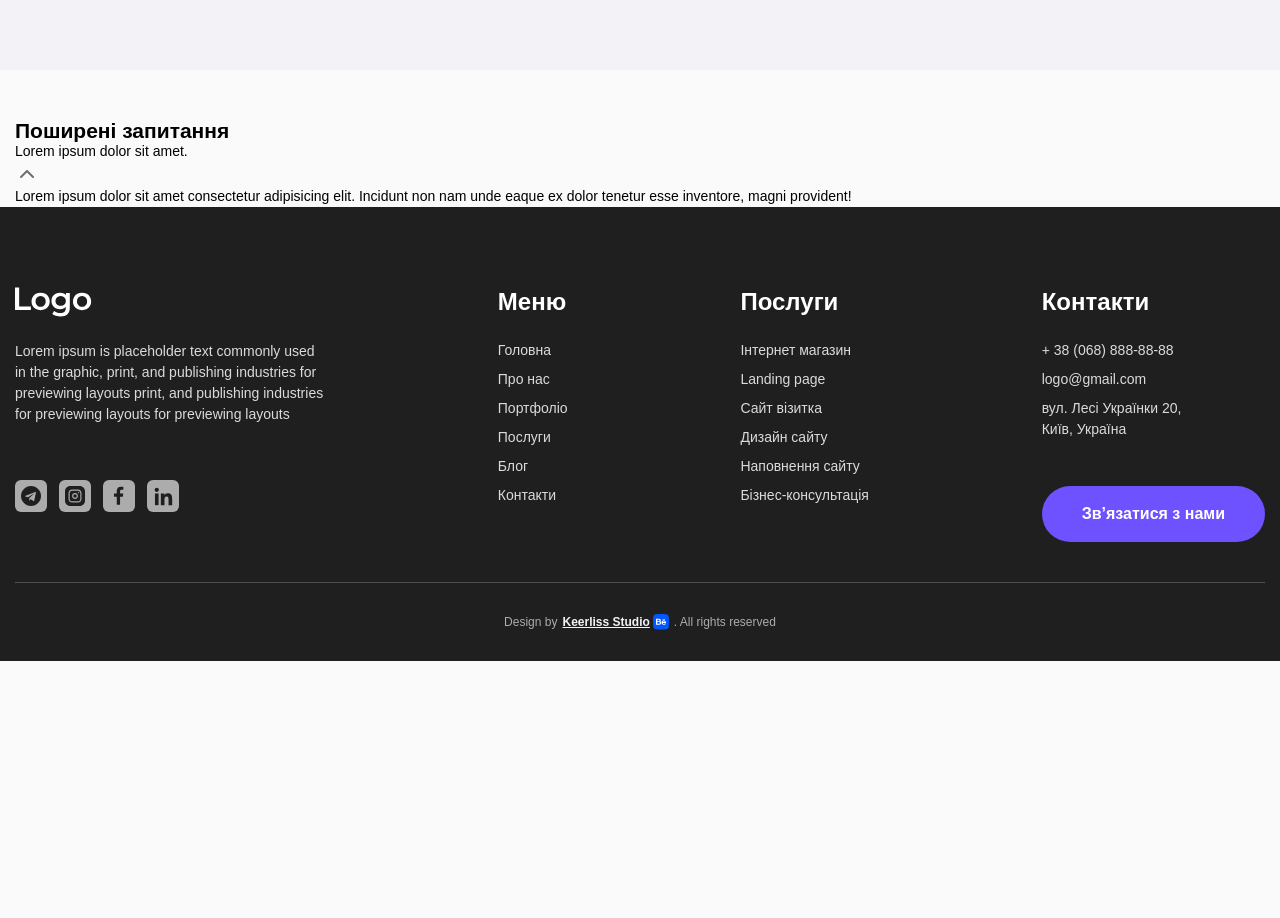
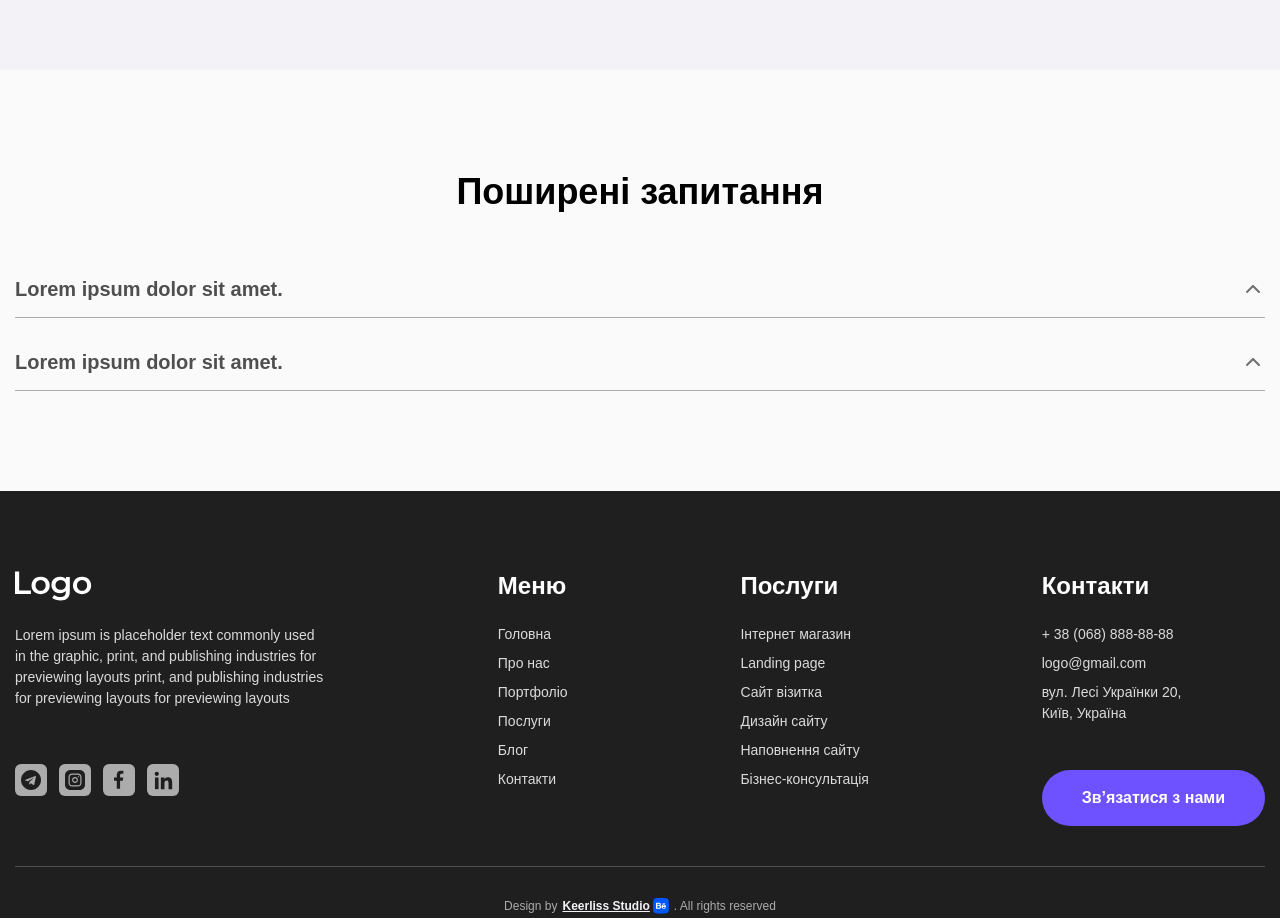
Before and after one commit to kosm-dev/web-company, a website: page app/about.html in a window 1280 px wide. Shown: the part 905-1823 px from the top of the page. Before the commit the page ends 1566 px from the top, so only its background shows below. Drawn offline with nearby package versions, Linux system fonts and the light colour scheme; files that its build step writes are made by us from their sources.

Commit message:
added section about-faq

```diff
--- a/app/about.html
+++ b/app/about.html
@@ -263,7 +263,7 @@
       <section class="main__about-faq about-faq">
         <div class="container">
           <div class="about-faq__inner">
-            <h1 class="about-faq__title">
+            <h1 class="about-faq__title title">
               Поширені запитання
             </h1>
 
@@ -272,19 +272,57 @@
 
               <div class="about-faq__item faq-spoiler spoiler">
                 <div class="spoiler__content">
-                  <div class="spoiler__head">
-                    <div class="spoiler__title">
+                  <div class="faq-spoiler__head spoiler__head">
+                    <div class="faq-spoiler__title spoiler__title">
                       Lorem ipsum dolor sit amet.
                     </div>
-                    <div class="spoiler__icon">
+                    <div class="faq-spoiler__icon spoiler__icon">
                       <img src="images/arrow-spoiler.svg" alt="">
                     </div>
                   </div>
                   <div class="spoiler__descr faq-spoiler__descr">
                     <p>
-                      Lorem ipsum dolor sit amet consectetur adipisicing elit. Incidunt non nam unde eaque ex dolor
-                      tenetur esse
-                      inventore, magni provident!
+                      Lorem Ipsum is simply dummy text of the printing and typesetting industry. Lorem Ipsum has been
+                      the industry's standard
+                      dummy text ever since the 1500s, when an unknown printer took a galley of type and scrambled it to
+                      make a type specimen
+                      book. It has survived not only five centuries, but also the leap into electronic typesetting,
+                      remaining essentially
+                      unchanged. It was popularised in the 1960s with the release of Letraset sheets containing Lorem
+                      Ipsum passages, and more
+                      recently with desktop publishing software like Aldus PageMaker including versions of Lorem Ipsum.
+                      1500s, when an unknown
+                      printer took a galley of type and scrambled it to make a type specimen book. It has survived not
+                      only five centuries.
+                    </p>
+                  </div>
+                </div>
+              </div>
+
+              <div class="about-faq__item faq-spoiler spoiler">
+                <div class="spoiler__content">
+                  <div class="faq-spoiler__head spoiler__head">
+                    <div class="faq-spoiler__title spoiler__title">
+                      Lorem ipsum dolor sit amet.
+                    </div>
+                    <div class="faq-spoiler__icon spoiler__icon">
+                      <img src="images/arrow-spoiler.svg" alt="">
+                    </div>
+                  </div>
+                  <div class="spoiler__descr faq-spoiler__descr">
+                    <p>
+                      Lorem Ipsum is simply dummy text of the printing and typesetting industry. Lorem Ipsum has been
+                      the industry's standard
+                      dummy text ever since the 1500s, when an unknown printer took a galley of type and scrambled it to
+                      make a type specimen
+                      book. It has survived not only five centuries, but also the leap into electronic typesetting,
+                      remaining essentially
+                      unchanged. It was popularised in the 1960s with the release of Letraset sheets containing Lorem
+                      Ipsum passages, and more
+                      recently with desktop publishing software like Aldus PageMaker including versions of Lorem Ipsum.
+                      1500s, when an unknown
+                      printer took a galley of type and scrambled it to make a type specimen book. It has survived not
+                      only five centuries.
                     </p>
                   </div>
                 </div>
--- a/app/js/main.js
+++ b/app/js/main.js
@@ -90,6 +90,31 @@ document.addEventListener("DOMContentLoaded", () => {
     socialmediaBtnClose.classList.remove('active');
   });
 
+  // spoiler
+
+  const spoilerContent = document.querySelectorAll(".spoiler__content");
+
+  spoilerContent.forEach((item) => {
+    let spoilerHead = item.querySelector(".spoiler__head");
+    spoilerHead.addEventListener("click", () => {
+      item.classList.toggle("open");
+
+      let spoilerArrow = item.querySelector(".spoiler__icon"),
+        spoilerDescr = item.querySelector(".spoiler__descr");
+
+      spoilerArrow.classList.toggle("open");
+
+      if (item.classList.contains("open")) {
+        spoilerDescr.style.height = `${spoilerDescr.scrollHeight}px`;
+        spoilerDescr.classList.add('active');
+      } else {
+        spoilerDescr.style.height = "0px"
+        spoilerDescr.classList.remove('active');
+      }
+    });
+
+  });
+
 
 
 
--- /dev/null
+++ b/app/scss/components/_spoilers.scss
@@ -0,0 +1,34 @@
+.spoiler {
+  width: 100%;
+}
+.spoiler__content {
+  overflow: hidden;
+}
+.spoiler__head {
+  padding: 16px 0;
+  display: flex;
+  justify-content: space-between;
+  cursor: pointer;
+  border-bottom: 1px solid #acacac;
+}
+.spoiler__title {
+  @extend %montserrat-600;
+  padding-right: 30px;
+  font-size: 20px;
+  line-height: 24px;
+  color: #504f4f;
+}
+.spoiler__icon {
+  transition: transform 0.2s;
+}
+.spoiler__descr {
+  height: 0;
+  transition: all 0.2s;
+}
+.spoiler__descr.active {
+  margin-top: 24px;
+}
+
+.spoiler__icon.open {
+  transform: rotate(180deg);
+}
--- /dev/null
+++ b/app/scss/parts/_about-faq.scss
@@ -0,0 +1,16 @@
+.about-faq {
+  &__inner {
+    padding-top: 50px;
+    padding-bottom: 100px;
+  }
+  &__title {
+    margin-bottom: 48px;
+    text-align: center;
+  }
+}
+.about-faq__item{
+  margin-bottom: 16px;
+}
+.about-faq__item:last-child {
+  margin-bottom: 0;
+}
--- a/app/scss/parts/_about.scss
+++ b/app/scss/parts/_about.scss
@@ -44,11 +44,8 @@
 }
 
 .about-features {
-
   background-color: $gray-2;
   padding: 80px 0;
-  &__items {
-  }
   &__list {
     display: flex;
     justify-content: space-between;
--- a/app/scss/style.scss
+++ b/app/scss/style.scss
@@ -7,6 +7,7 @@
 @import "components/buttons";
 @import "components/socials";
 @import "components/selects";
+@import "components/spoilers";
 
 @import "parts/header";
 @import "parts/top";
@@ -15,4 +16,5 @@
 @import "parts/portfolio";
 @import "parts/contacts";
 @import "parts/about";
+@import "parts/about-faq";
 @import "parts/footer";
```
Also changed, not shown: app/js/main.min.js.
